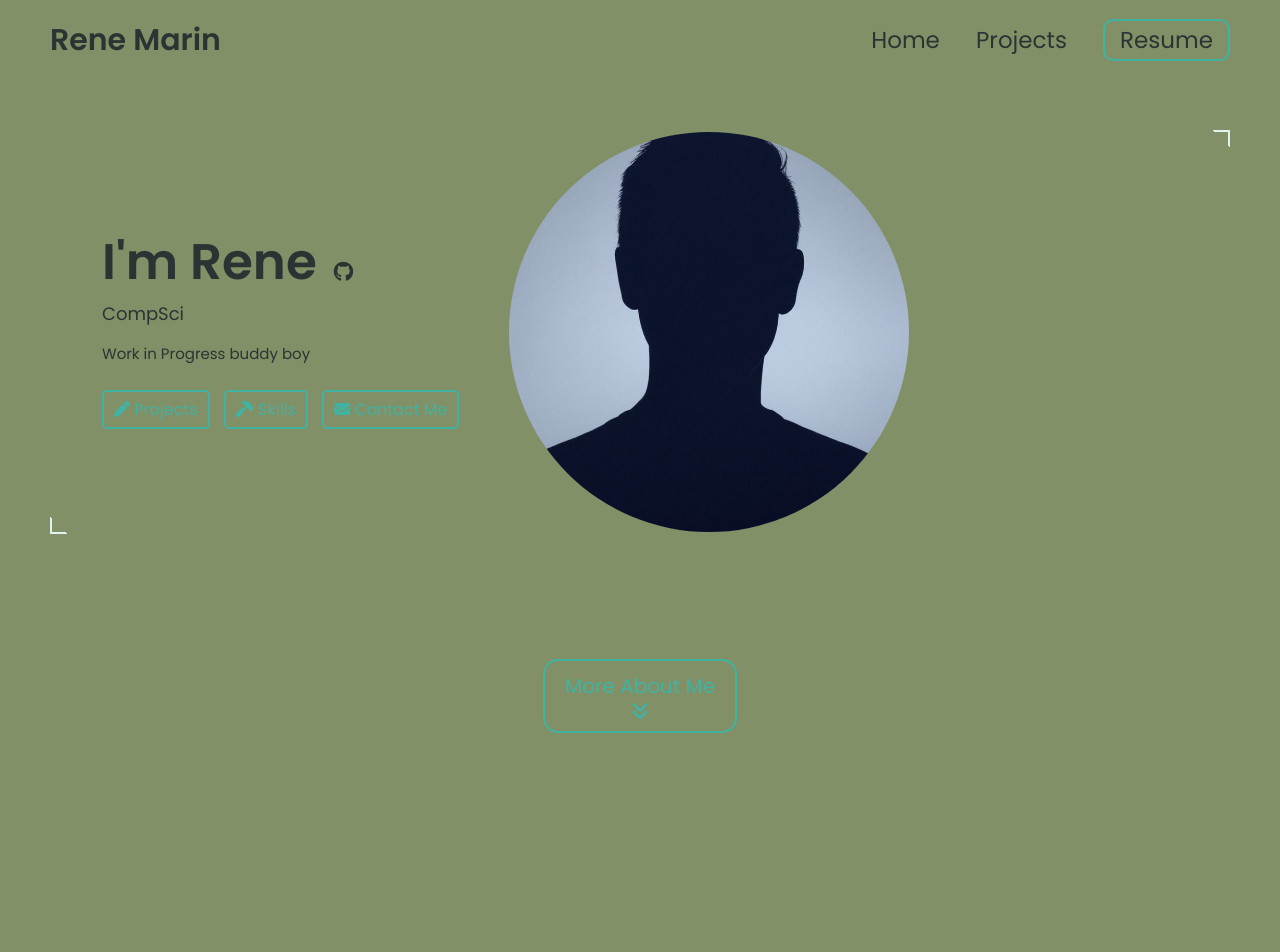
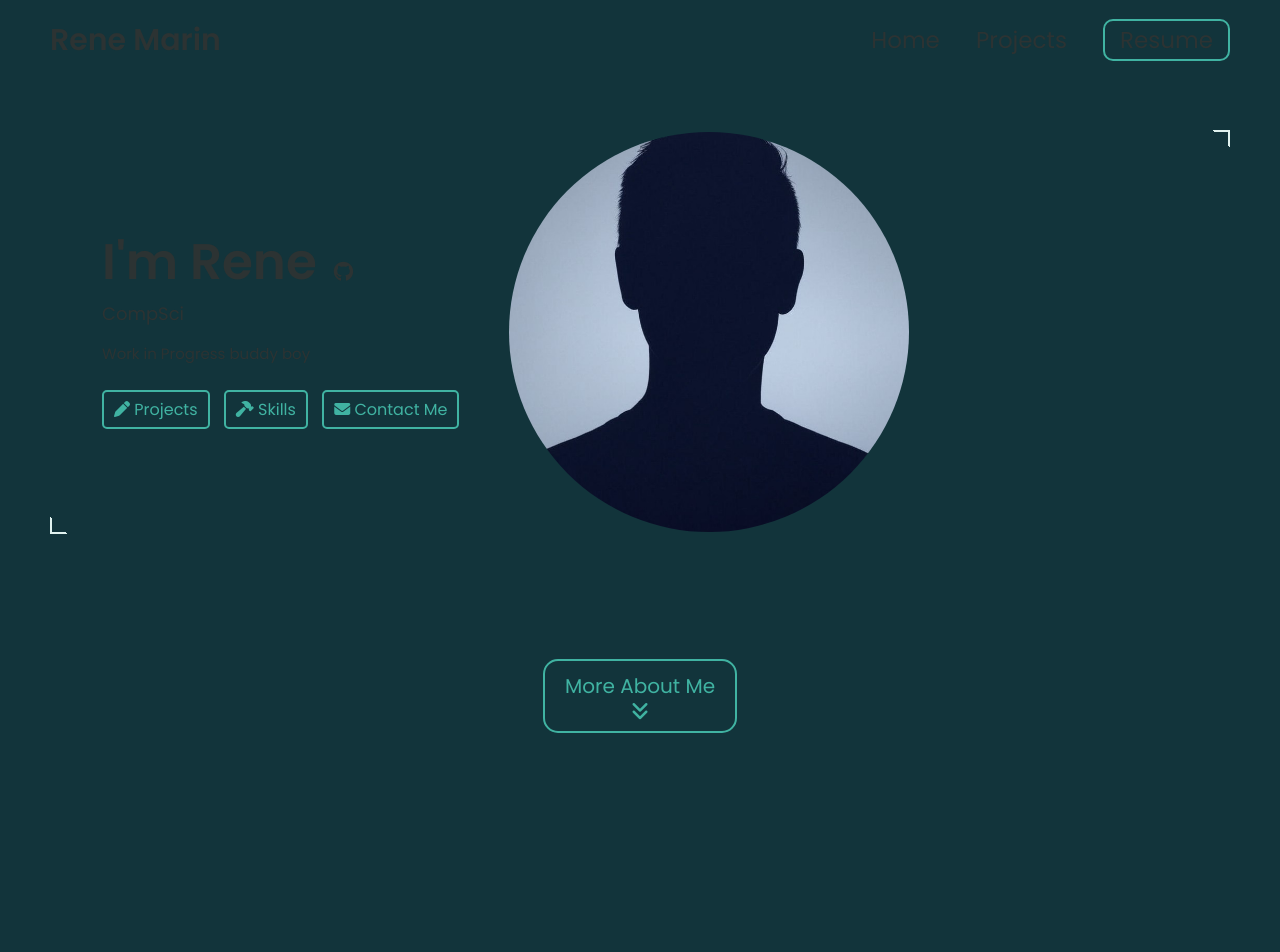
Before and after one commit to renemarin/renemarin.github.io, a Jekyll site: the page built from index.html, in a window 1280 px wide. Shown: the top 952 px of the page. Built offline with Jekyll 4.4.1, drawn with Linux system fonts in a browser that asks for light colours.

Commit message:
Update _config.yml

```diff
--- a/_config.yml
+++ b/_config.yml
@@ -58,7 +58,7 @@ colors: # this is the basic theme
   border: "#e0f2ef"
   link: "#40b3a2"
   highlight: "#2a9d8f"
-  background: "#819067"
+  background: "#12343b"
   light_background: "#f0f9f7"
 
 # A few examples.
```
